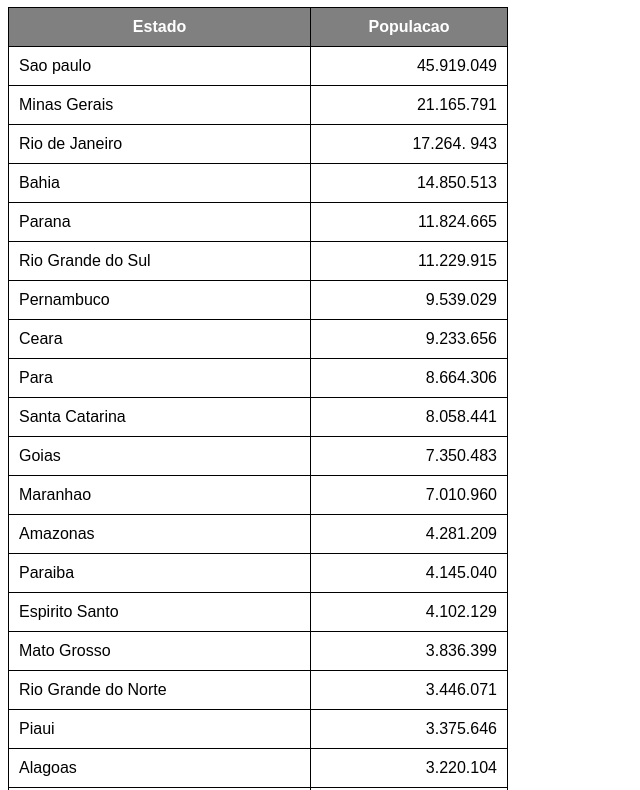
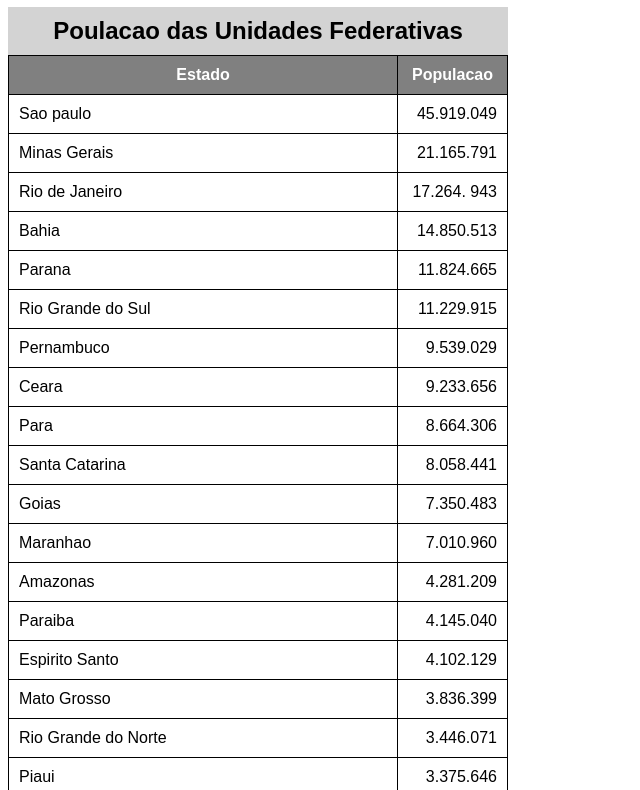
Before and after one commit to Akileslima/html-css, a plain HTML site: page exercios/ex023/tabela002.html in a window 1280 px wide. Shown: the part 73-863 px from the top of the page, without its empty margins (0-640 px from the left). Drawn offline with Linux system fonts and the light colour scheme.

Commit message:
Update tabela002.html

```diff
--- a/exercios/ex023/tabela002.html
+++ b/exercios/ex023/tabela002.html
@@ -18,6 +18,13 @@
             padding: 10px;
         }
 
+        caption {
+            font-size: 1.5em;
+            font-weight: bold;
+            padding: 10px;
+            background-color: lightgrey;
+        }
+
         thead, tfoot {
             background-color: grey;
             color: white;
@@ -33,6 +40,7 @@
     <!--
     ANATOMIA PARA TABELAS GRANDES
     TABLE
+        CAPTION
         THEAD
             TR, TD, TH
         TBODY
@@ -41,10 +49,11 @@
             TR, TD, TH
     -->
     <table>
+        <caption>Poulacao das Unidades Federativas</caption>
         <thead>
             <tr>
-                <th>Estado</th>
-                <th>Populacao</th>
+                <th scope="col">Estado</th>
+                <th scope="col" style="width: 50px;">Populacao</th>
             </tr>
         </thead>
         <tbody>
@@ -135,7 +144,7 @@
         </tbody>
         <tfoot>
             <tr>
-                <th>Total de Habitantes</th>
+                <th scope="row">Total de Habitantes</th>
                 <td class="num"><strong>210.147.125</strong></td>
             </tr>
         </tfoot>
```
